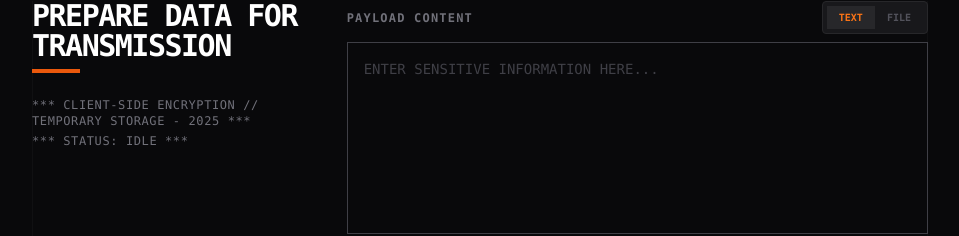
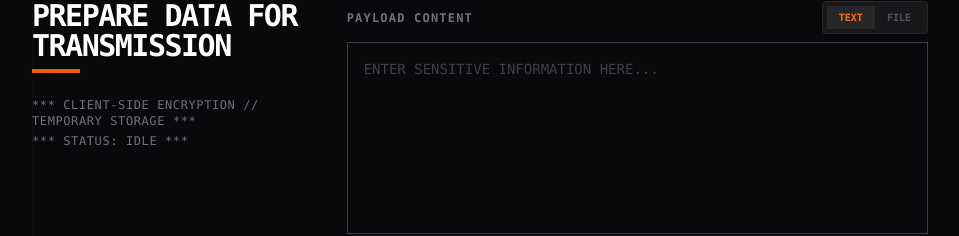
Before and after one commit to deiu/blackbox, a React (Vite) app in the folder client/: page / in a window 1280 px wide. Shown: the part 173-409 px from the top of the page, without its empty margins (160-1119 px from the left). Built offline with nearby package versions, Linux system fonts and the light colour scheme; no server answers.

Commit message:
removed date

```diff
--- a/client/src/App.jsx
+++ b/client/src/App.jsx
@@ -389,7 +389,7 @@ export default function SecureApp() {
                             </div>
 
                             <div className="text-xs text-zinc-500 space-y-1 uppercase tracking-wider">
-                                <p>*** CLIENT-SIDE ENCRYPTION // TEMPORARY STORAGE - {new Date().getFullYear()} ***</p>
+                                <p>*** CLIENT-SIDE ENCRYPTION // TEMPORARY STORAGE ***</p>
                                 <p>*** STATUS: {status} ***</p>
                             </div>
 
```
